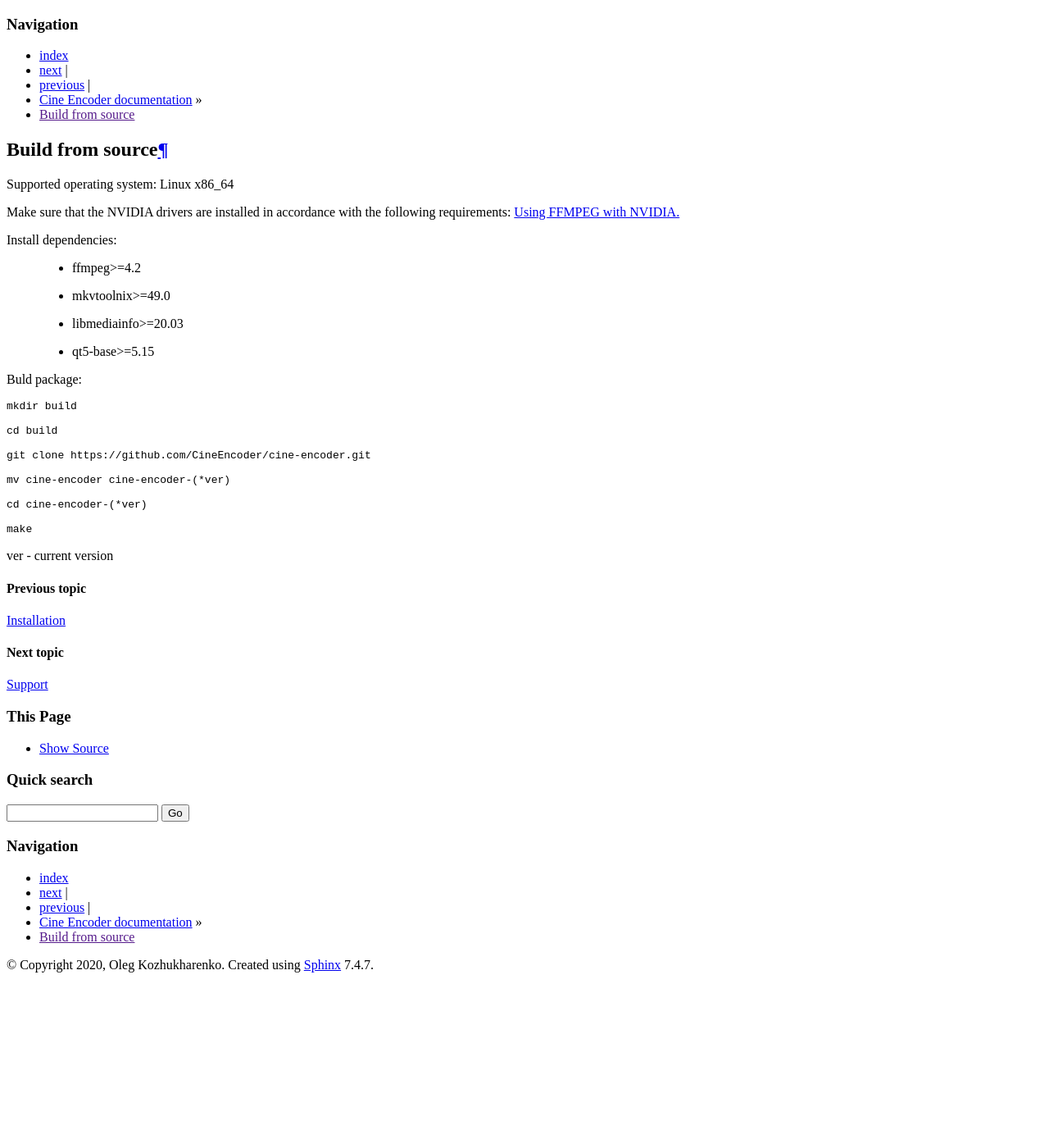
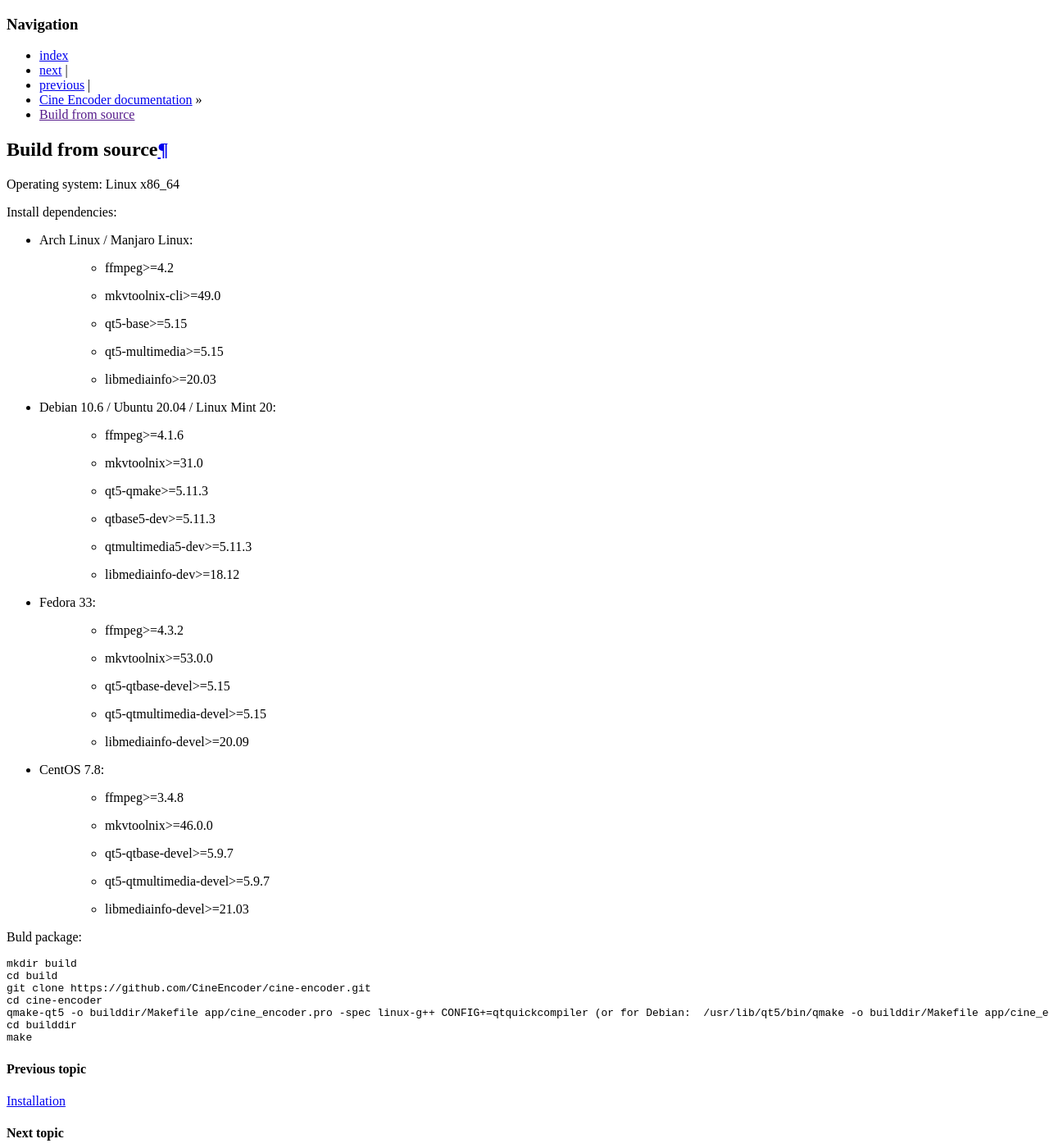
Before and after one commit to CineEncoder/cine-encoder, a Sphinx documentation site: the page built from docs/build.rst, in a window 1280 px wide and 1400 px high. Shown: the whole window at 82% size. Built offline with Sphinx 7.4.7, drawn with Linux system fonts in a browser that asks for light colours.

Commit message:
Updated doc files

```diff
--- a/docs/build.rst
+++ b/docs/build.rst
@@ -1,34 +1,48 @@
-
 =================
 Build from source
 =================
 
-Supported operating system: Linux x86_64
-
-Make sure that the NVIDIA drivers are installed in accordance with the following requirements: `Using FFMPEG with NVIDIA. <https://docs.nvidia.com/video-technologies/video-codec-sdk/ffmpeg-with-nvidia-gpu/index.html>`_
-
+Operating system: Linux x86_64
 
 Install dependencies:
 
+- Arch Linux / Manjaro Linux:
     - ffmpeg>=4.2
-    - mkvtoolnix>=49.0
+    - mkvtoolnix-cli>=49.0
+    - qt5-base>=5.15
+    - qt5-multimedia>=5.15
     - libmediainfo>=20.03
-    - qt5-base>=5.15
+
+- Debian 10.6 / Ubuntu 20.04 / Linux Mint 20:
+    - ffmpeg>=4.1.6
+    - mkvtoolnix>=31.0
+    - qt5-qmake>=5.11.3
+    - qtbase5-dev>=5.11.3
+    - qtmultimedia5-dev>=5.11.3
+    - libmediainfo-dev>=18.12
+
+- Fedora 33:
+    - ffmpeg>=4.3.2
+    - mkvtoolnix>=53.0.0
+    - qt5-qtbase-devel>=5.15
+    - qt5-qtmultimedia-devel>=5.15
+    - libmediainfo-devel>=20.09
+
+- CentOS 7.8:
+    - ffmpeg>=3.4.8
+    - mkvtoolnix>=46.0.0
+    - qt5-qtbase-devel>=5.9.7
+    - qt5-qtmultimedia-devel>=5.9.7
+    - libmediainfo-devel>=21.03
 
 Buld package:
 
 .. code-block:: INI
 
-    mkdir build
-
-    cd build
-
-    git clone https://github.com/CineEncoder/cine-encoder.git
-
-    mv cine-encoder cine-encoder-(*ver)
-
-    cd cine-encoder-(*ver)
-
-    make
-
-ver - current version
+ mkdir build
+ cd build
+ git clone https://github.com/CineEncoder/cine-encoder.git
+ cd cine-encoder
+ qmake-qt5 -o builddir/Makefile app/cine_encoder.pro -spec linux-g++ CONFIG+=qtquickcompiler (or for Debian:  /usr/lib/qt5/bin/qmake -o builddir/Makefile app/cine_encoder.pro -spec linux-g++)
+ cd builddir
+ make
```
Also changed, not shown: docs/about.rst (+4 -12 lines), docs/installation.rst (+16 -9 lines), 1 other file.
